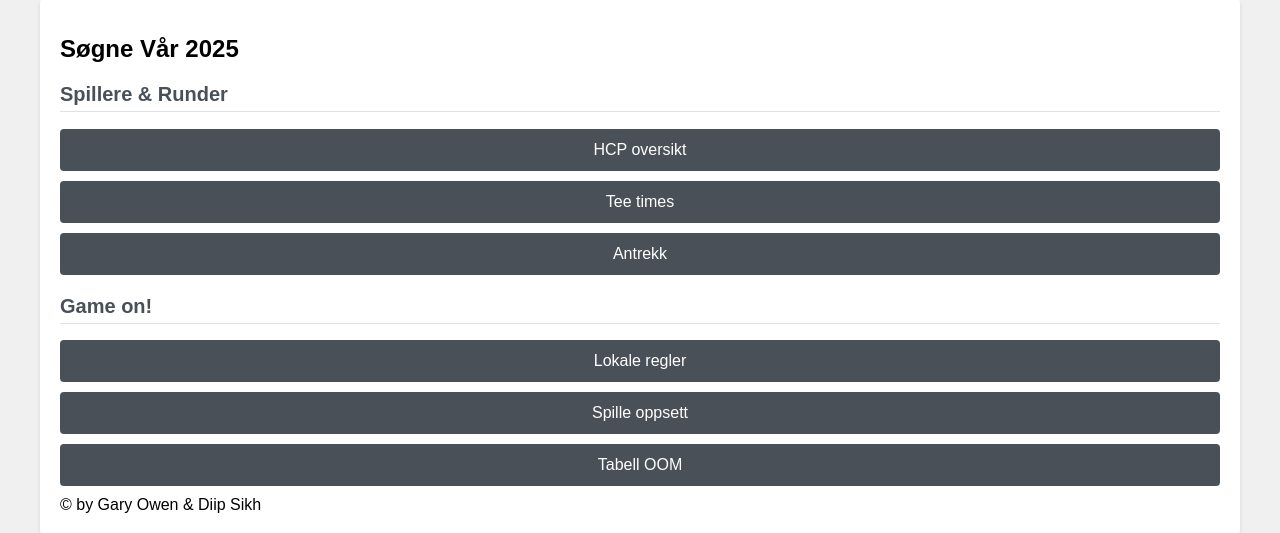
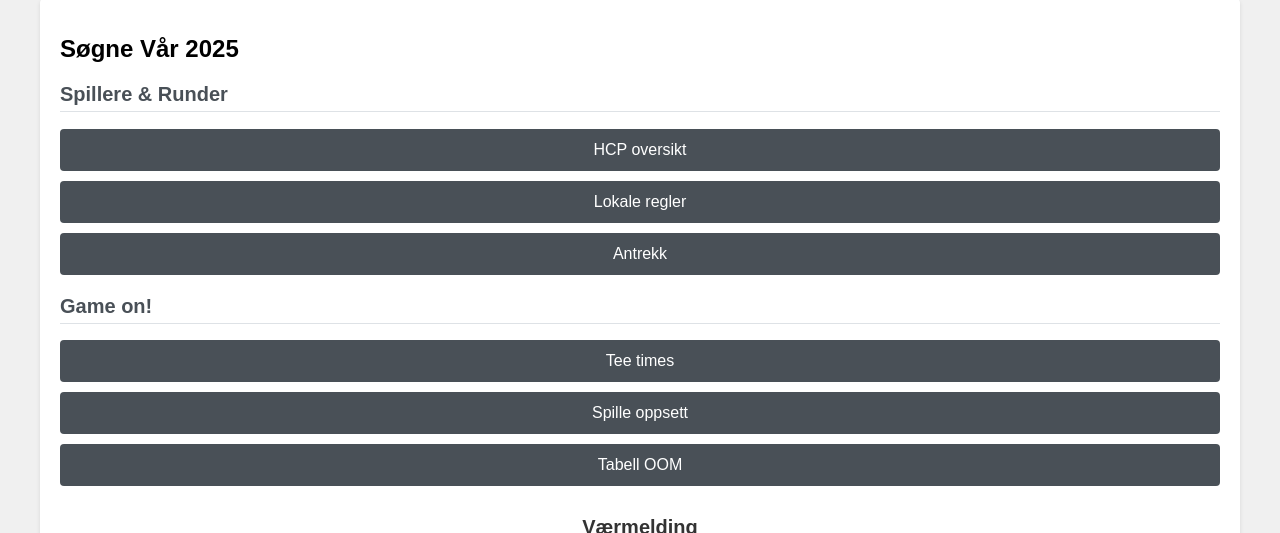
Before and after one commit to GeirOwe/golf, a Flask app: page / in a window 1280 px wide. Shown: the part 41-574 px from the top of the page. Run offline with Flask 3, Linux system fonts and the light colour scheme.

Commit message:
Rearrange menu items for clarity and add weather widget section

```diff
--- a/templates/home.html
+++ b/templates/home.html
@@ -15,13 +15,20 @@
     <div class="menu">
         <h2>Spillere & Runder</h2>
         <a href="{{ url_for('list_players') }}" class="menu-item">HCP oversikt</a>
-        <a href="{{ url_for('list_rounds') }}" class="menu-item">Tee times</a>
+        <a href="{{ url_for('show_local_rules') }}" class="menu-item">Lokale regler</a>
         <a href="{{ url_for('show_dress_code') }}" class="menu-item">Antrekk</a>
 
         <h2>Game on!</h2>
-        <a href="{{ url_for('show_local_rules') }}" class="menu-item">Lokale regler</a>
+        <a href="{{ url_for('list_rounds') }}" class="menu-item">Tee times</a>
         <a href="{{ url_for('show_flights') }}" class="menu-item">Spille oppsett</a>
         <a href="{{ url_for('list_scores') }}" class="menu-item">Tabell OOM</a>
+    </div>
+
+    <div class="weather-widget" style="margin: 30px 0; text-align: center;">
+        <h2>Værmelding</h2>
+        <a href="https://www.yr.no/nb/innhold/1-72837/meteogram.svg" target="_blank" rel="noopener">
+            <img src="https://www.yr.no/nb/innhold/1-72837/meteogram.svg" alt="Værmelding spillested" style="max-width:100%;height:auto;">
+        </a>
     </div>
 
     <div class="copyright">
```
